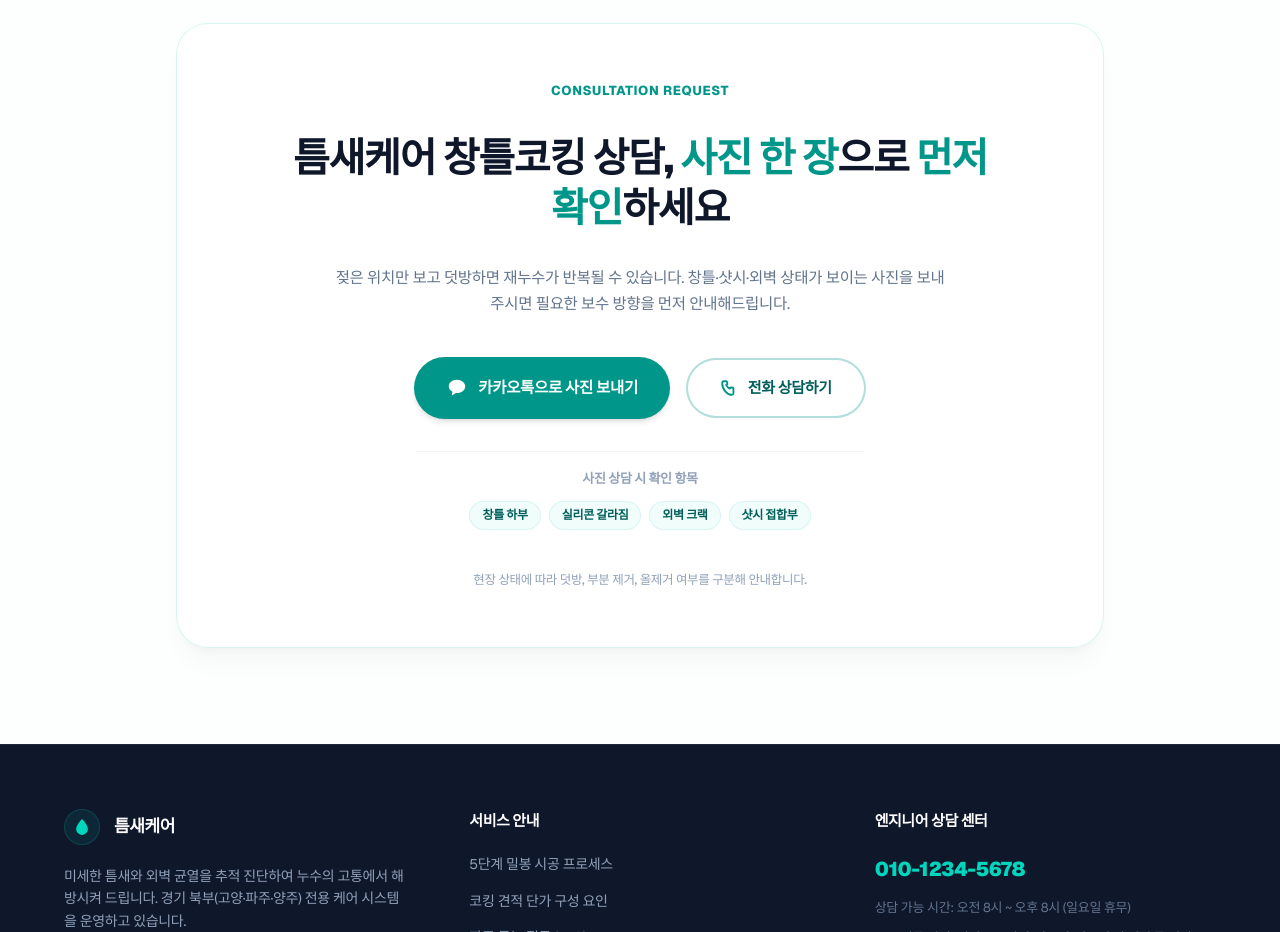
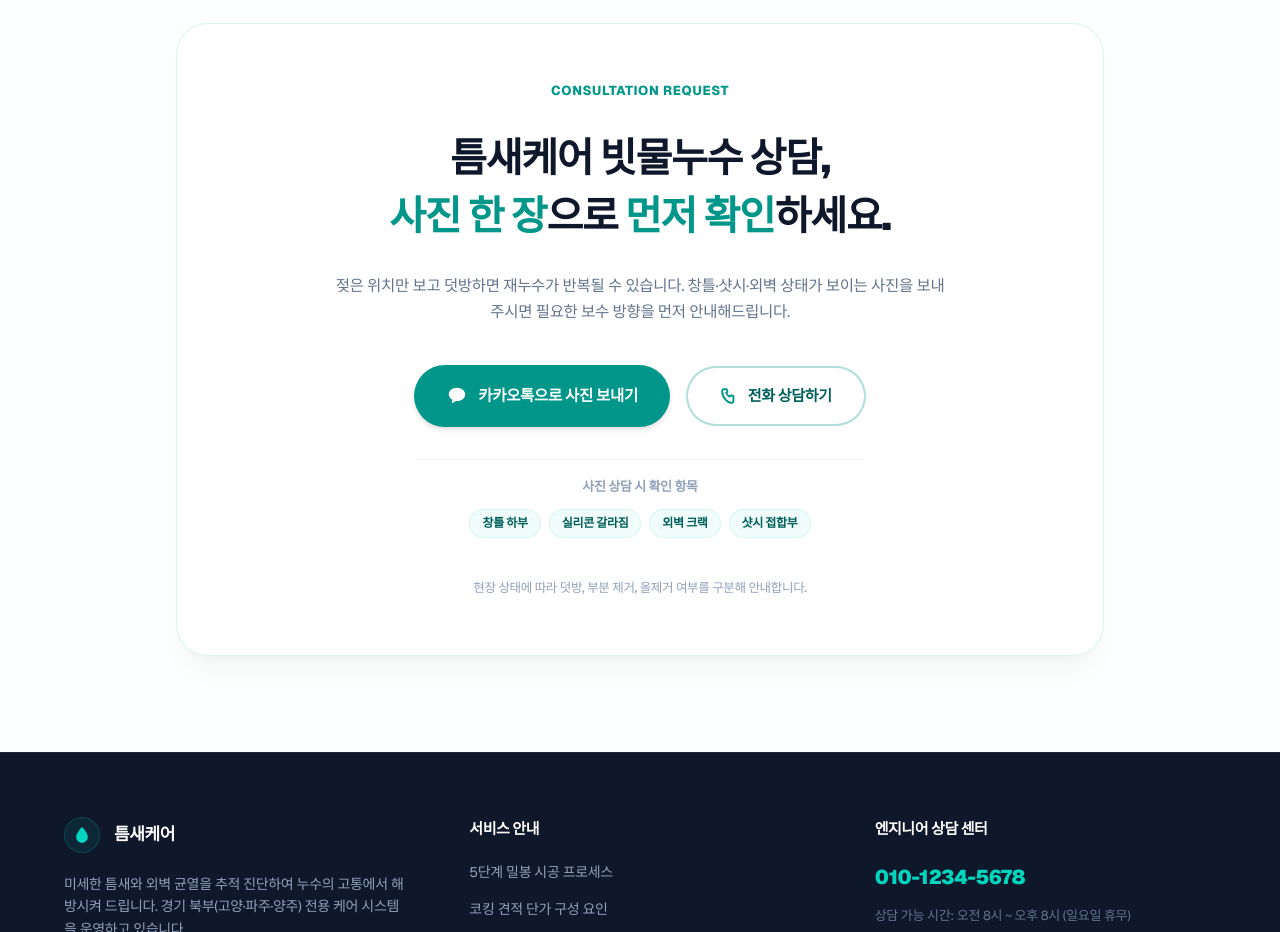
Before and after one commit to wogus5695-ctrl/Ngyeonggi-rope-01, a Next.js app: page / in a window 1280 px wide. Shown: the part 6400-7332 px from the top of the page. Built offline with nearby package versions, Linux system fonts and the light colour scheme.

Commit message:
style: Update H2 heading layout and text in contact section

```diff
--- a/src/app/page.tsx
+++ b/src/app/page.tsx
@@ -223,9 +223,11 @@ export default async function Home({ searchParams }: Props) {
 
               {/* 메인 제목 */}
               <h2 className="text-[26px] sm:text-[32px] md:text-[36px] lg:text-[40px] font-black text-slate-900 tracking-tight leading-[1.25] max-w-3xl mx-auto">
-                <span className="block sm:inline">{heroLocation} {isValid ? service : "창틀코킹"} 상담,</span>{" "}
-                <span className="block sm:inline mt-1.5 sm:mt-0">
-                  <span className="text-teal-600">사진 한 장</span>으로 <span className="text-teal-600">먼저 확인</span>하세요
+                <span className="block">
+                  {isValid ? `${heroLocation} ${service}` : "틈새케어 빗물누수"} 상담,
+                </span>
+                <span className="block mt-1 sm:mt-2">
+                  <span className="text-teal-600">사진 한 장</span>으로 <span className="text-teal-600">먼저 확인</span>하세요.
                 </span>
               </h2>
 
```
